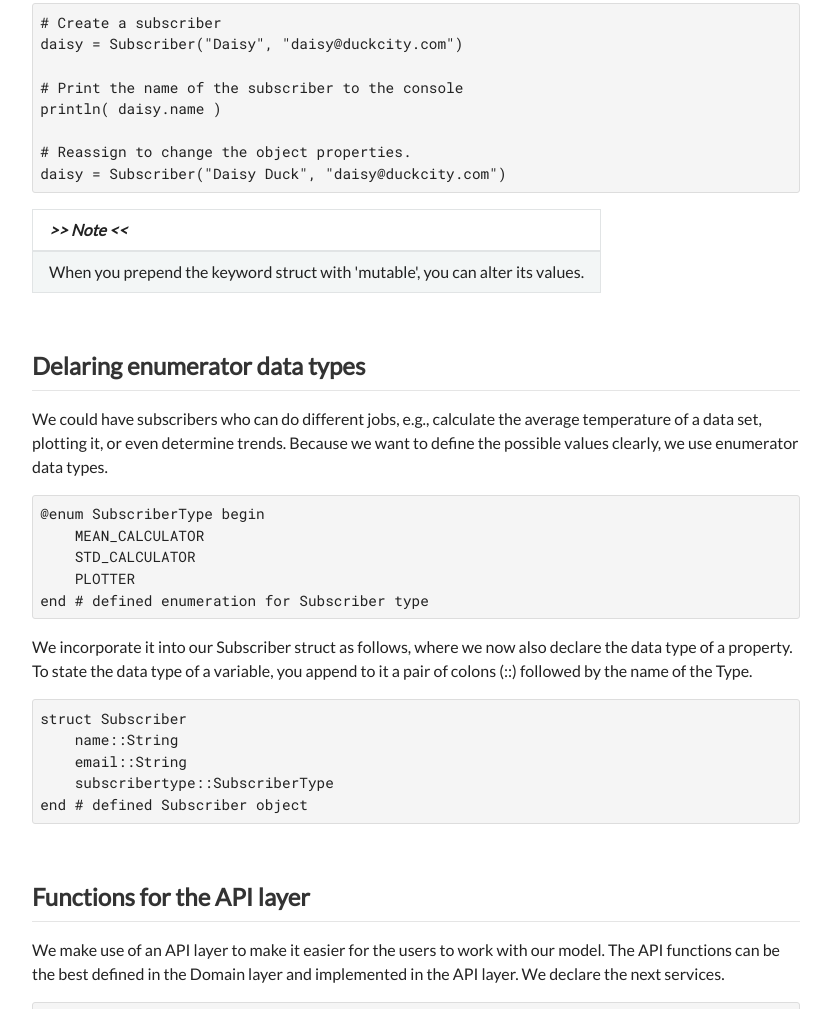
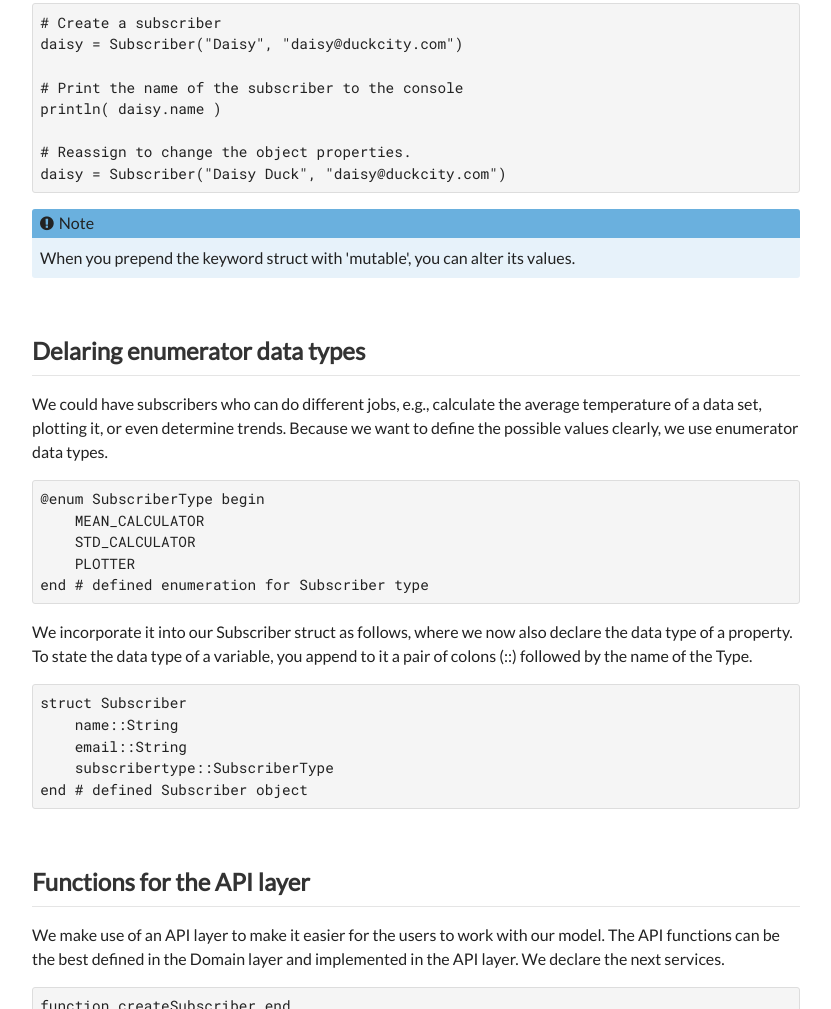
Before and after one commit to rbontekoe/RbO.jl, a plain HTML site: page course/index.html in a window 1280 px wide. Shown: the part 1904-2913 px from the top of the page, without its empty margins (320-1151 px from the left). Drawn offline with nearby package versions, Linux system fonts and the light colour scheme; a script that the page names is missing.

Commit message:
Update tutorial

```diff
--- a/course/index.html
+++ b/course/index.html
@@ -9,7 +9,7 @@ daisy = Subscriber(&quot;Daisy&quot;, &quot;daisy@duckcity.com&quot;)
 println( daisy.name )
 
 # Reassign to change the object properties.
-daisy = Subscriber(&quot;Daisy Duck&quot;, &quot;daisy@duckcity.com&quot;)</code></pre><table><tr><th style="text-align: left"><em>&gt;&gt; Note &lt;&lt;</em></th></tr><tr><td style="text-align: left">When you prepend the keyword struct with &#39;mutable&#39;, you can alter its values.</td></tr></table><h2><a class="nav-anchor" id="Delaring-enumerator-data-types-1" href="#Delaring-enumerator-data-types-1">Delaring enumerator data types</a></h2><p>We could have subscribers who can do different jobs, e.g., calculate the average temperature of a data set, plotting it, or even determine trends. Because we want to define the possible values clearly, we use enumerator data types.</p><pre><code class="language-none">@enum SubscriberType begin
+daisy = Subscriber(&quot;Daisy Duck&quot;, &quot;daisy@duckcity.com&quot;)</code></pre><div class="admonition note"><div class="admonition-title">Note</div><div class="admonition-text"><p>When you prepend the keyword struct with &#39;mutable&#39;, you can alter its values.</p></div></div><h2><a class="nav-anchor" id="Delaring-enumerator-data-types-1" href="#Delaring-enumerator-data-types-1">Delaring enumerator data types</a></h2><p>We could have subscribers who can do different jobs, e.g., calculate the average temperature of a data set, plotting it, or even determine trends. Because we want to define the possible values clearly, we use enumerator data types.</p><pre><code class="language-none">@enum SubscriberType begin
     MEAN_CALCULATOR
     STD_CALCULATOR
     PLOTTER
```
